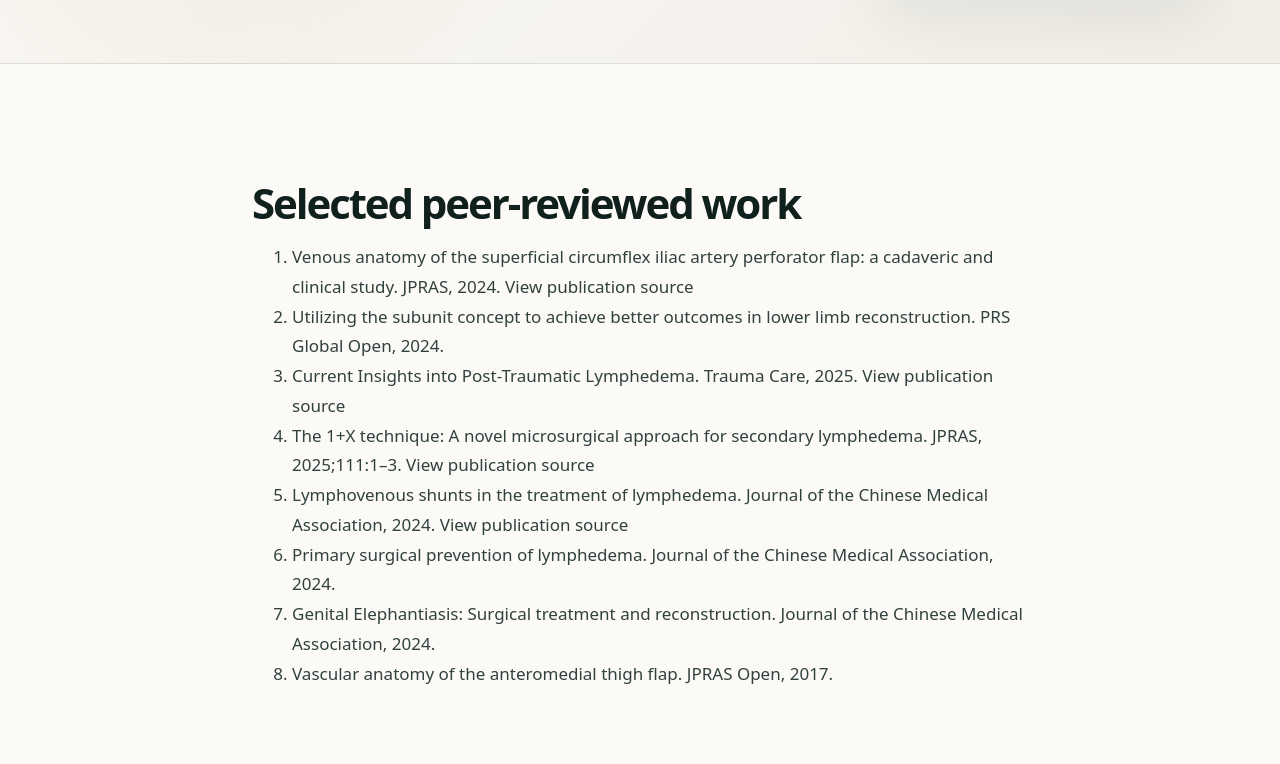
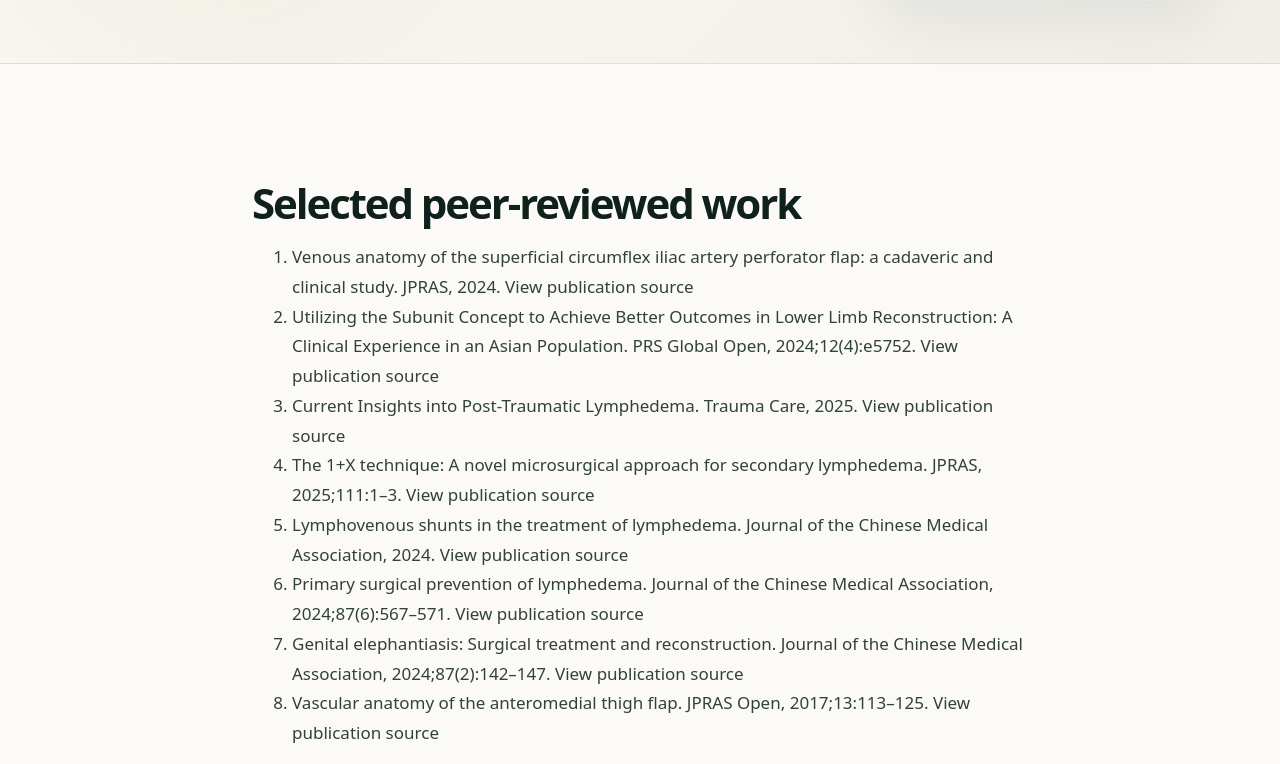
Before and after one commit to zatyrical/plasticwebsite, a Next.js app: page /publications in a window 1280 px wide. Shown: the part 359-1123 px from the top of the page. Before the commit the page ends 1063 px from the top, so only its background shows below. Built offline with nearby package versions, Linux system fonts and the light colour scheme.

Commit message:
Complete verified source links for selected publications

```diff
--- a/app/publications/page.tsx
+++ b/app/publications/page.tsx
@@ -3,16 +3,20 @@ import Navigation from '../Navigation';
 
 const publications = [
   'Venous anatomy of the superficial circumflex iliac artery perforator flap: a cadaveric and clinical study. JPRAS, 2024.',
-  'Utilizing the subunit concept to achieve better outcomes in lower limb reconstruction. PRS Global Open, 2024.',
+  'Utilizing the Subunit Concept to Achieve Better Outcomes in Lower Limb Reconstruction: A Clinical Experience in an Asian Population. PRS Global Open, 2024;12(4):e5752.',
   'Current Insights into Post-Traumatic Lymphedema. Trauma Care, 2025.',
   'The 1+X technique: A novel microsurgical approach for secondary lymphedema. JPRAS, 2025;111:1–3.',
   'Lymphovenous shunts in the treatment of lymphedema. Journal of the Chinese Medical Association, 2024.',
-  'Primary surgical prevention of lymphedema. Journal of the Chinese Medical Association, 2024.',
-  'Genital Elephantiasis: Surgical treatment and reconstruction. Journal of the Chinese Medical Association, 2024.',
-  'Vascular anatomy of the anteromedial thigh flap. JPRAS Open, 2017.'
+  'Primary surgical prevention of lymphedema. Journal of the Chinese Medical Association, 2024;87(6):567–571.',
+  'Genital elephantiasis: Surgical treatment and reconstruction. Journal of the Chinese Medical Association, 2024;87(2):142–147.',
+  'Vascular anatomy of the anteromedial thigh flap. JPRAS Open, 2017;13:113–125.'
 ];
 
 const publicationSources: Record<string, string> = {
+  'Utilizing the Subunit Concept to Achieve Better Outcomes in Lower Limb Reconstruction: A Clinical Experience in an Asian Population. PRS Global Open, 2024;12(4):e5752.': 'https://doi.org/10.1097/GOX.0000000000005752',
+  'Primary surgical prevention of lymphedema. Journal of the Chinese Medical Association, 2024;87(6):567–571.': 'https://doi.org/10.1097/JCMA.0000000000001101',
+  'Genital elephantiasis: Surgical treatment and reconstruction. Journal of the Chinese Medical Association, 2024;87(2):142–147.': 'https://doi.org/10.1097/JCMA.0000000000001021',
+  'Vascular anatomy of the anteromedial thigh flap. JPRAS Open, 2017;13:113–125.': 'https://doi.org/10.1016/j.jpra.2017.05.008',
   'The 1+X technique: A novel microsurgical approach for secondary lymphedema. JPRAS, 2025;111:1–3.': 'https://doi.org/10.1016/j.bjps.2025.10.006',
   'Venous anatomy of the superficial circumflex iliac artery perforator flap: a cadaveric and clinical study. JPRAS, 2024.': 'https://pubmed.ncbi.nlm.nih.gov/37948880/',
   'Current Insights into Post-Traumatic Lymphedema. Trauma Care, 2025.': 'https://doi.org/10.3390/traumacare5040024',
```
